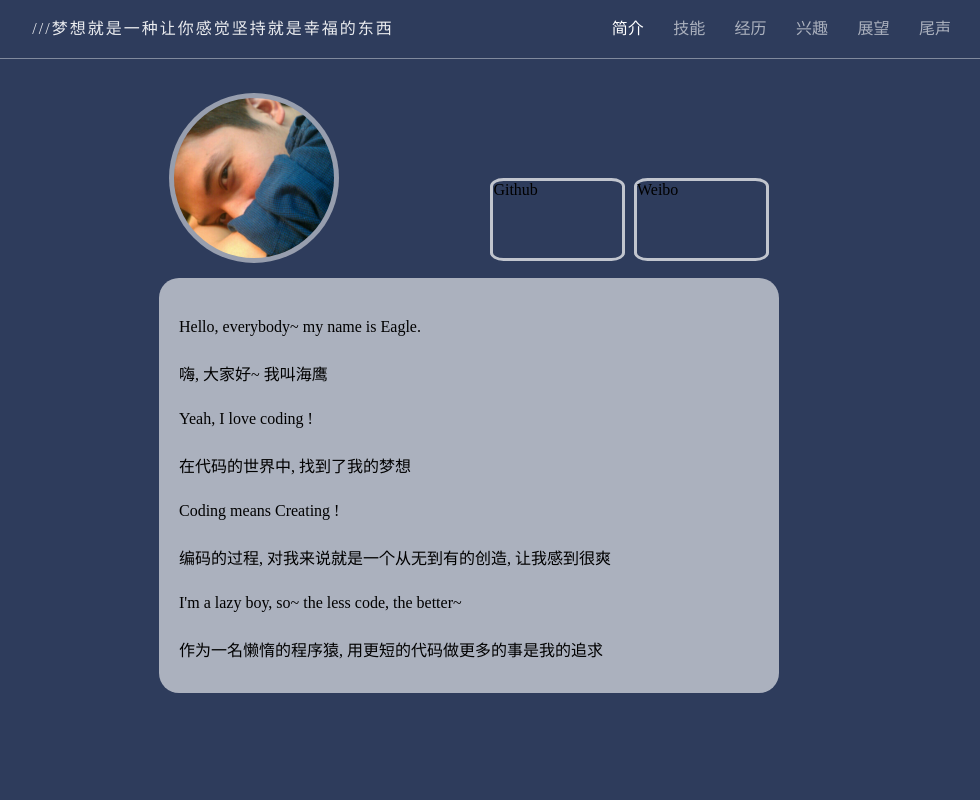
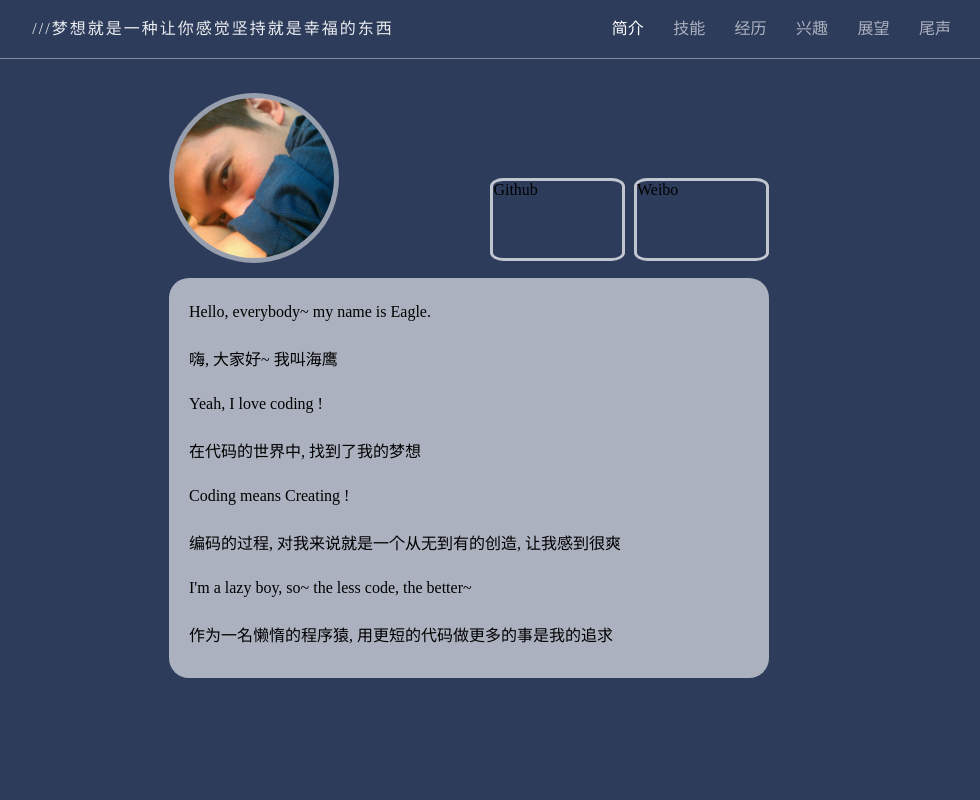
Before and after one commit to SeaEagle/Resume, a plain HTML site: page index.html in a window 1280 px wide. Shown: the top 800 px of the page, without its empty margins (171-1151 px from the left). Drawn offline with Linux system fonts and the light colour scheme.

Commit message:
调整首页文本内容外框与画廊上框对齐

```diff
--- a/styles/resume_pc.css
+++ b/styles/resume_pc.css
@@ -259,7 +259,7 @@ section[data-name="introduction"] article div.introduction-text{
     /*边框*/
     border-radius: 20px;
     /*文本位置*/
-    padding: 15px 0 0 20px;
+    /*padding: 15px 0 0 20px;*/
     text-align: left;
     /*溢出处理*/
     overflow: hidden;
@@ -270,9 +270,13 @@ section[data-name="introduction"] article div.introduction-text{
 /*个人简介-文字简介-每行介绍*/
 section[data-name="introduction"] article div.introduction-text p{
     /*尺寸*/
-    width: 100%;
+    width: 90%;
+    /*每行内边距*/
+    padding: 25px 25px 0 20px;
+    /*行高*/
+    /*line-height: 40px;*/
     /*每行间距*/
-    margin-top: 25px;
+    /*margin-top: 25px;*/
 }
 
 
```
